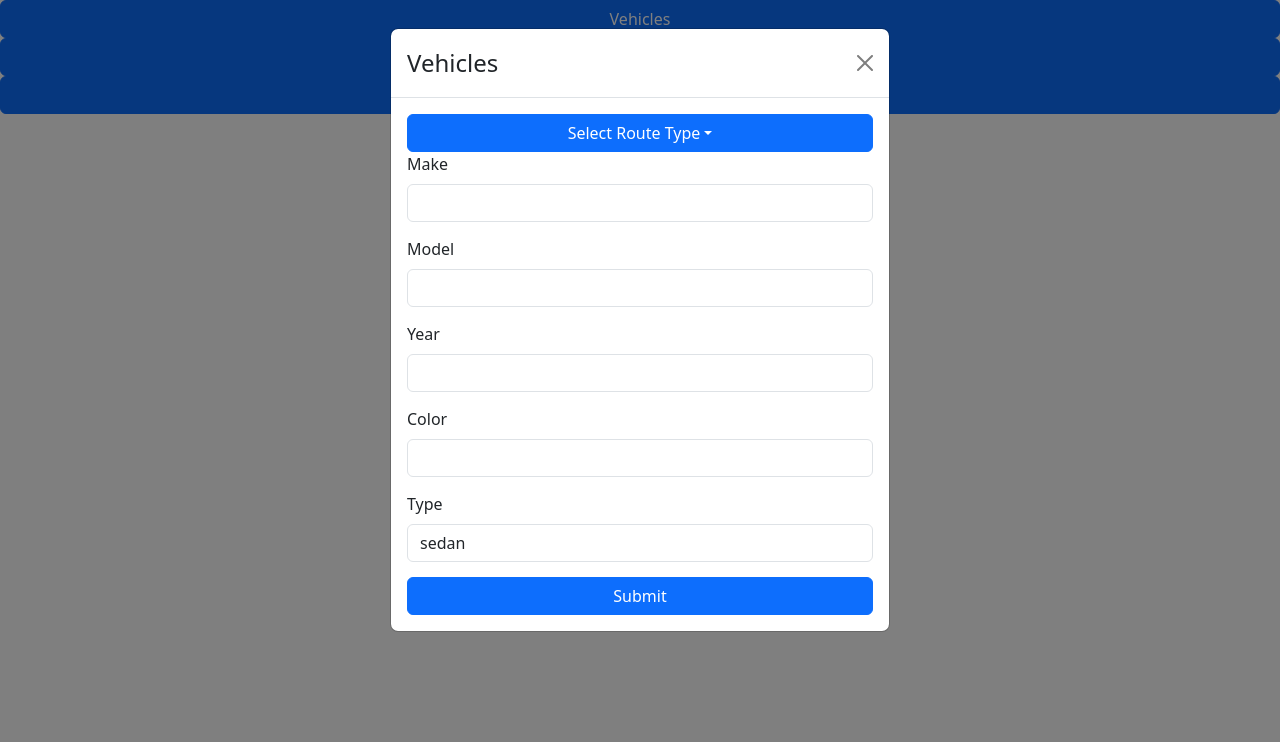
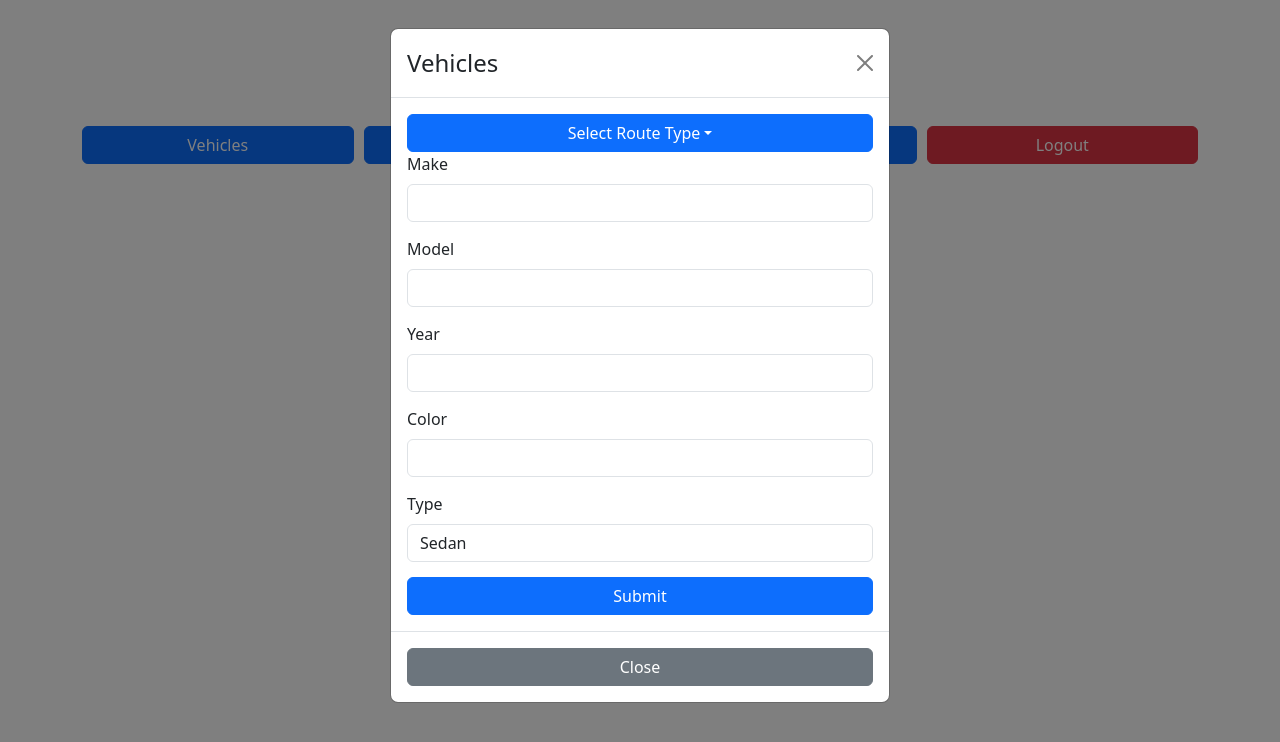
Before and after one commit to EvanChengDesign/vm-app-frontend, a React (Vite) app: page /dashboard in a window 1280 px wide. Both pictures are taken after a click on the button "Vehicles". Shown: the top 742 px of the page. Built offline with nearby package versions, Linux system fonts and the light colour scheme.

Commit message:
add styling and notes on routes

```diff
--- a/src/CSS/App.css
+++ b/src/CSS/App.css
@@ -18,3 +18,29 @@ body {
 .btn {
   width: 100%;
 }
+
+.button-container {
+  display: flex;
+  justify-content: space-between;
+  margin-bottom: 20px;
+}
+
+.button-container .btn {
+  margin-right: 10px; /* Adds margin between buttons */
+}
+
+.button-container .btn:last-child {
+  margin-right: 0; /* Removes margin from the last button */
+}
+
+
+.title-container {
+  display: flex;
+  justify-content: center; /* Centers the title-container div horizontally */
+  align-items: center; /* Centers the content vertically */
+  margin-bottom: 20px; /* Adds some spacing below the title */
+}
+
+.title {
+  text-align: center; /* Centers the text within the title div */
+}
--- a/src/Components/AuthForm.jsx
+++ b/src/Components/AuthForm.jsx
@@ -15,7 +15,6 @@ function AuthForm() {
     try {
       const data = await signinUser(username, password);
       alert('Login successful');
-      console.log('logging token as', data.token);
       localStorage.setItem('jwtToken', data.token);
       navigate('/dashboard');
     } catch (error) {
--- a/src/Components/Dashboard.jsx
+++ b/src/Components/Dashboard.jsx
@@ -1,6 +1,8 @@
+// src/components/Dashboard.jsx
 import React, { useState } from 'react';
-import { Button, Modal, Form, DropdownButton, Dropdown, Card, Row, Col } from 'react-bootstrap';
+import { Button, Modal, Form, DropdownButton, Dropdown, Card, Row, Col, Container } from 'react-bootstrap';
 import axios from 'axios';
+import { useNavigate } from 'react-router-dom';
 
 const VITE_SERVER_URL = import.meta.env.VITE_SERVER_URL;
 
@@ -10,6 +12,7 @@ const Directory = () => {
   const [formData, setFormData] = useState({});
   const [routeType, setRouteType] = useState('create'); // default route type
   const [responseData, setResponseData] = useState([]);
+  const navigate = useNavigate();
 
   const handleShowModal = (type) => {
     setModalType(type);
@@ -43,6 +46,11 @@ const Directory = () => {
     setRouteType(route);
   };
 
+  const handleLogout = () => {
+    localStorage.removeItem('jwtToken');
+    navigate('/');
+  };
+
   const handleSubmit = async (e) => {
     e.preventDefault();
     let url = `${VITE_SERVER_URL}/api/v2/${modalType}`;
@@ -71,8 +79,6 @@ const Directory = () => {
           });
           break;
         case 'create':
-          console.log(url);
-          console.log(formData)
           response = await axios.post(url, formData, {}, {
             headers: {
               authorization: AuthToken
@@ -87,7 +93,6 @@ const Directory = () => {
           });
           break;
         case 'delete':
-          console.log('deleting with token', AuthToken)
           response = await axios.delete(url, {
             headers: {
               authorization: AuthToken
@@ -112,10 +117,18 @@ const Directory = () => {
   };
 
   return (
-    <div>
+    <Container>
+       <div className="title-container">
+    <div className="title">
+      <h1>Dashboard</h1>
+    </div>
+  </div>
+    <div className="button-container">
       <Button variant="primary" onClick={() => handleShowModal('vehicles')}>Vehicles</Button>
       <Button variant="primary" onClick={() => handleShowModal('inventory')}>Inventory</Button>
       <Button variant="primary" onClick={() => handleShowModal('maintenance')}>Maintenance</Button>
+      <Button variant="danger" onClick={handleLogout}>Logout</Button>
+    </div>
 
       <Modal show={showModal} onHide={handleCloseModal}>
         <Modal.Header closeButton>
@@ -157,86 +170,85 @@ const Directory = () => {
                 <Form.Group controlId="formType">
                   <Form.Label>Type</Form.Label>
                   <Form.Control as="select" name="type" onChange={handleChange}>
-                    <option value="sedan">sedan</option>
-                    <option value="truck">truck</option>
-                    <option value="van">van</option>
-                    <option value="minivan">minivan</option>
-                    <option value="hybrid">hybrid</option>
+                    <option value="sedan">Sedan</option>
+                    <option value="suv">SUV</option>
+                    <option value="truck">Truck</option>
+                    <option value="motorcycle">Motorcycle</option>
                   </Form.Control>
                 </Form.Group>
               </>
             )}
             {(routeType === 'create' || routeType === 'update') && modalType === 'inventory' && (
               <>
-                <Form.Group controlId="formName">
-                  <Form.Label>Name</Form.Label>
-                  <Form.Control type="text" name="name" onChange={handleChange} />
+                <Form.Group controlId="formType">
+                  <Form.Label>Type</Form.Label>
+                  <Form.Control as="select" name="type" onChange={handleChange}>
+                    <option value="engine">Engine</option>
+                    <option value="tire">Tire</option>
+                    <option value="brake">Brake</option>
+                  </Form.Control>
+                </Form.Group>
+                <Form.Group controlId="formBrand">
+                  <Form.Label>Brand</Form.Label>
+                  <Form.Control type="text" name="brand" onChange={handleChange} />
+                </Form.Group>
+                <Form.Group controlId="formQuantity">
+                  <Form.Label>Quantity</Form.Label>
+                  <Form.Control type="number" name="quantity" onChange={handleChange} />
+                </Form.Group>
+              </>
+            )}
+            {(routeType === 'create' || routeType === 'update') && modalType === 'maintenance' && (
+              <>
+                <Form.Group controlId="formVehicleId">
+                  <Form.Label>Vehicle ID</Form.Label>
+                  <Form.Control type="text" name="vehicleId" onChange={handleChange} />
+                </Form.Group>
+                <Form.Group controlId="formServiceDate">
+                  <Form.Label>Service Date</Form.Label>
+                  <Form.Control type="date" name="serviceDate" onChange={handleChange} />
+                </Form.Group>
+                <Form.Group controlId="formDescription">
+                  <Form.Label>Description</Form.Label>
+                  <Form.Control type="text" name="description" onChange={handleChange} />
                 </Form.Group>
                 <Form.Group controlId="formCost">
                   <Form.Label>Cost</Form.Label>
                   <Form.Control type="number" name="cost" onChange={handleChange} />
                 </Form.Group>
-                <Form.Group controlId="formType">
-                  <Form.Label>Type</Form.Label>
-                  <Form.Control as="select" name="type" onChange={handleChange}>
-                    <option value="engine">Engine</option>
-                    <option value="suspension">Suspension</option>
-                    <option value="transmission">Transmission</option>
-                    <option value="exterior">Exterior</option>
-                    <option value="interior">Interior</option>
-                    <option value="wheels/tires/brakes">Wheels/Tires/Brakes</option>
-                    <option value="fluids/filters">Fluids/Filters</option>
-                    <option value="exhaust">Exhaust</option>
-                    <option value="electronics">Electronics</option>
-                  </Form.Control>
-                </Form.Group>
               </>
             )}
-            {(routeType === 'create' || routeType === 'update') && modalType === 'maintenance' && (
-              <>
-                <Form.Group controlId="formDate">
-                  <Form.Label>Date</Form.Label>
-                  <Form.Control type="date" name="date" onChange={handleChange} />
-                </Form.Group>
-                <Form.Group controlId="formType">
-                  <Form.Label>Type</Form.Label>
-                  <Form.Control type="text" name="type" onChange={handleChange} />
-                </Form.Group>
-                <Form.Group controlId="formDescription">
-                  <Form.Label>Description</Form.Label>
-                  <Form.Control as="textarea" name="description" onChange={handleChange} />
-                </Form.Group>
-                <Form.Group controlId="formMechanicID">
-                  <Form.Label>Mechanic ID</Form.Label>
-                  <Form.Control type="number" name="mechanicID" onChange={handleChange} />
-                </Form.Group>
-              </>
-            )}
-            <Button variant="primary" type="submit">Submit</Button>
+            <Button variant="primary" type="submit">
+              Submit
+            </Button>
           </Form>
         </Modal.Body>
+        <Modal.Footer>
+          <Button variant="secondary" onClick={handleCloseModal}>
+            Close
+          </Button>
+        </Modal.Footer>
       </Modal>
 
-      {responseData.length > 0 && (
-        <Row xs={1} md={2} className="g-4 mt-3">
-          {responseData.map((item, index) => (
-            <Col key={index}>
-              <Card>
+      <Row>
+        {responseData.map((data, index) => (
+          <Col md={4} key={index}>
+            <Card className="mb-4">
               <Card.Body>
-                  <Card.Title>{modalType.charAt(0).toUpperCase() + modalType.slice(1)} ID: {item.id}</Card.Title>
-                  {Object.entries(item).map(([key, value]) => (
-                    <Card.Text key={key}>
-                      <strong>{key}:</strong> {value}
-                    </Card.Text>
+                {Object.entries(data).map(([key, value]) => (
+                  <p key={key}><strong>{key}:</strong> {value}</p>
                 ))}
               </Card.Body>
             </Card>
           </Col>
         ))}
       </Row>
-      )}
-    </div>
+    </Container>
   );
 };
 
 export default Directory;
+
+
+
+// inventory route issue
```
Also changed, not shown: scratch.txt (added). Lines whose indentation alone changed are shown as unchanged.
